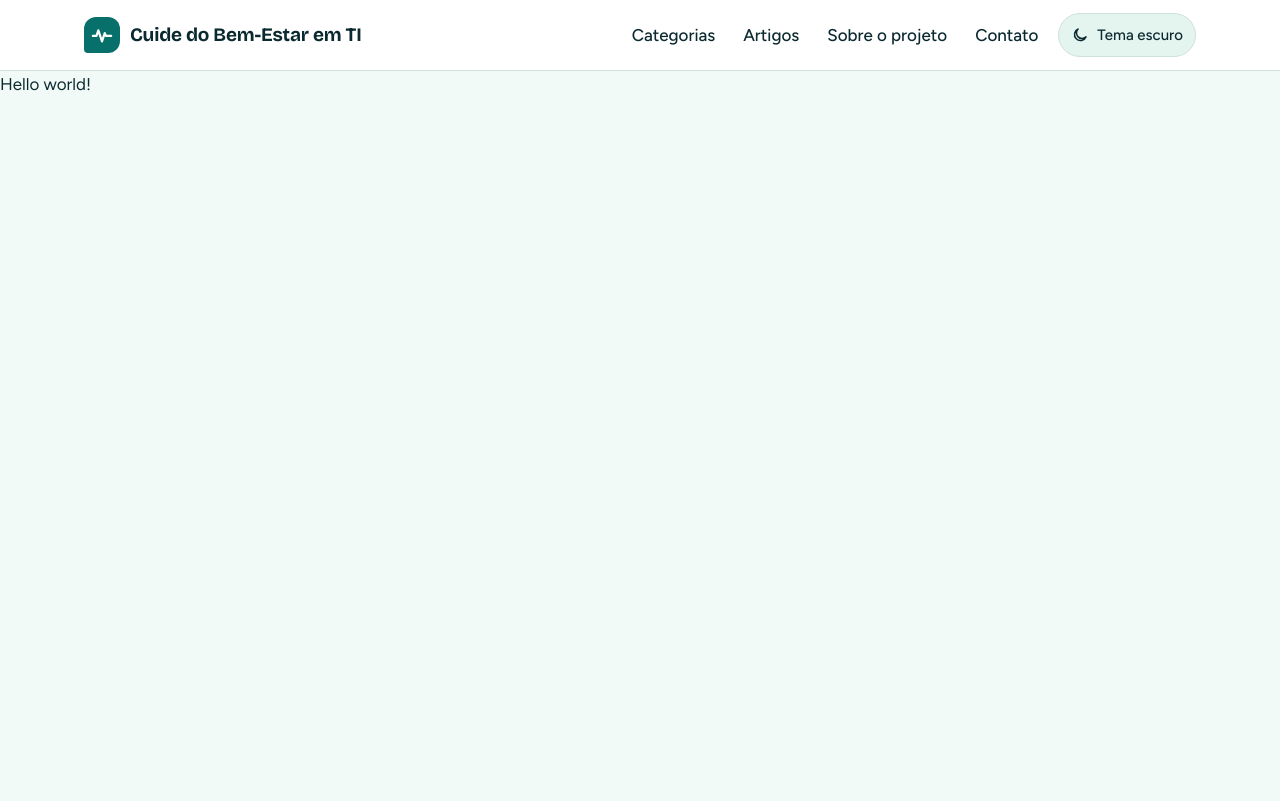
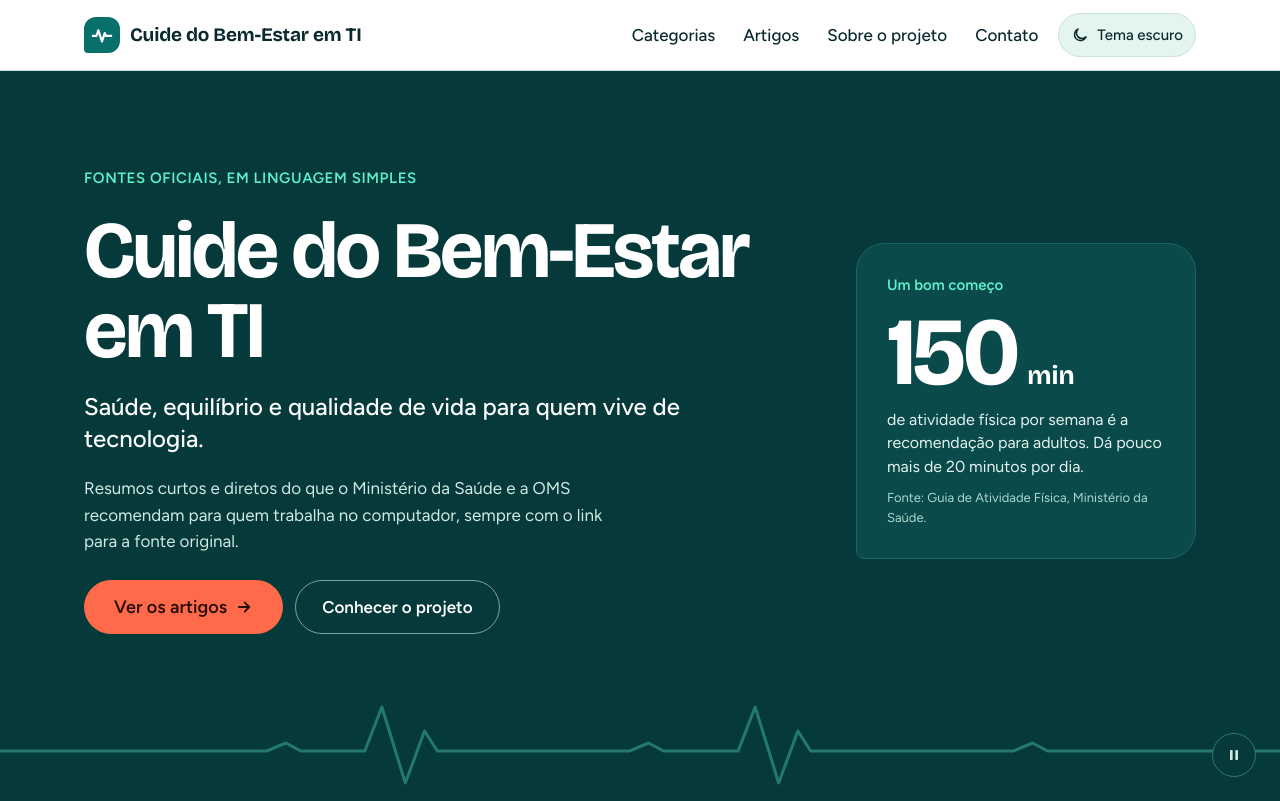
Before and after one commit to matheuspadilha/cuide-do-bem-estar-em-ti, a Next.js app: page / in a window 1280 px wide. Built offline with nearby package versions, Linux system fonts and the light colour scheme.

Commit message:
feat: add landing page hero
Co-Authored-By: Claude Opus 5.5 <noreply@anthropic.com>

```diff
--- a/src/app/globals.css
+++ b/src/app/globals.css
@@ -95,6 +95,25 @@
   --font-display: var(--font-bricolage), ui-sans-serif, system-ui, sans-serif;
 
   --radius-card: 20px 20px 20px 6px;
+
+  /* Linha de batimento do topo: desenho inicial e trecho que percorre a linha em loop */
+  --animate-pulse-draw: pulse-draw 2.6s ease-out 0.2s forwards;
+  --animate-pulse-trace: pulse-trace 3.2s linear infinite;
+
+  @keyframes pulse-draw {
+    to {
+      stroke-dashoffset: 0;
+    }
+  }
+
+  @keyframes pulse-trace {
+    from {
+      stroke-dashoffset: 2;
+    }
+    to {
+      stroke-dashoffset: 0;
+    }
+  }
 }
 
 /* Contêiner padrão das seções: largura máxima e margem lateral fluida */
--- a/src/app/page.tsx
+++ b/src/app/page.tsx
@@ -1,7 +1,9 @@
+import Hero from "@/components/Hero";
+
 export default function Home() {
   return (
     <main>
-      <div>Hello world!</div>
+      <Hero />
     </main>
   );
 }
--- /dev/null
+++ b/src/components/Hero.tsx
@@ -0,0 +1,60 @@
+import PulseLine from "@/components/PulseLine";
+import { ArrowRightIcon } from "@/components/icons/InterfaceIcons";
+
+export default function Hero() {
+  return (
+    <section className="relative overflow-hidden bg-hero text-white">
+      <div className="page-container relative flex flex-wrap items-center gap-[clamp(28px,5vw,64px)] pt-[clamp(44px,8vw,96px)] pb-[clamp(112px,13vw,168px)]">
+        <div className="flex min-w-0 flex-[1_1_480px] flex-col items-start gap-5">
+          <p className="text-[15px] font-semibold tracking-[0.04em] text-vital uppercase">
+            Fontes oficiais, em linguagem simples
+          </p>
+          <h1 className="text-[clamp(40px,6.6vw,80px)] leading-none font-bold tracking-[-0.03em] text-white">
+            Cuide do <span className="whitespace-nowrap">Bem-Estar</span> em TI
+          </h1>
+          <p className="text-[clamp(19px,2.2vw,24px)] leading-[1.35] font-medium">
+            Saúde, equilíbrio e qualidade de vida para quem vive de tecnologia.
+          </p>
+          <p className="max-w-[540px] text-[#cfe9e3]">
+            Resumos curtos e diretos do que o Ministério da Saúde e a OMS recomendam para quem
+            trabalha no computador, sempre com o link para a fonte original.
+          </p>
+          <div className="mt-1.5 flex flex-wrap gap-3">
+            <a
+              href="#categorias"
+              className="inline-flex min-h-[54px] items-center gap-2 rounded-full bg-cta px-[30px] text-lg font-semibold text-on-cta no-underline hover:text-on-cta hover:brightness-105 focus-visible:outline-white"
+            >
+              Ver os artigos
+              <ArrowRightIcon className="size-[18px]" />
+            </a>
+            <a
+              href="#sobre"
+              className="inline-flex min-h-[54px] items-center rounded-full border border-[#6fa9a2] px-[26px] font-semibold text-white no-underline hover:border-vital hover:text-white focus-visible:outline-white"
+            >
+              Conhecer o projeto
+            </a>
+          </div>
+        </div>
+
+        <div className="flex min-w-0 flex-[0_1_340px] max-[900px]:flex-[1_1_340px] flex-col gap-2.5 rounded-[28px_28px_28px_8px] border border-hero-line bg-hero-card p-[clamp(22px,3vw,30px)]">
+          <p className="text-[15px] font-semibold text-vital">Um bom começo</p>
+          <p className="flex items-baseline gap-2.5 font-display font-bold whitespace-nowrap text-white">
+            <span className="text-[clamp(64px,9vw,96px)] leading-[0.95] tracking-[-0.03em]">
+              150
+            </span>
+            <span className="text-[26px]">min</span>
+          </p>
+          <p className="text-base leading-[1.45] text-[#e3f4f0]">
+            de atividade física por semana é a recomendação para adultos. Dá pouco mais de 20
+            minutos por dia.
+          </p>
+          <p className="text-[13px] text-[#a9d6cd]">
+            Fonte: Guia de Atividade Física, Ministério da Saúde.
+          </p>
+        </div>
+      </div>
+
+      <PulseLine />
+    </section>
+  );
+}
--- /dev/null
+++ b/src/components/PulseLine.tsx
@@ -0,0 +1,57 @@
+"use client";
+
+import { useState } from "react";
+import { PauseIcon, PlayIcon } from "@/components/icons/InterfaceIcons";
+
+const PULSE_PATH =
+  "M0 52h250l18-8 14 8h60l16-44 22 76 18-52 12 20h180l18-8 14 8h70l16-44 22 76 18-52 12 20h190l18-8 14 8h218";
+
+const pausedClass = "group-data-[paused=true]:[animation-play-state:paused]";
+
+// Linha de batimento que atravessa o topo. O botão de pausa atende à WCAG 2.2.2;
+// com "reduzir movimento" no sistema, a linha fica estática e o botão some.
+export default function PulseLine() {
+  const [paused, setPaused] = useState(false);
+
+  return (
+    <div data-paused={paused} className="group">
+      <svg
+        aria-hidden="true"
+        viewBox="0 0 1200 88"
+        preserveAspectRatio="none"
+        fill="none"
+        className="absolute bottom-3.5 left-0 h-[88px] w-full stroke-vital"
+      >
+        <path
+          d={PULSE_PATH}
+          pathLength={1}
+          vectorEffect="non-scaling-stroke"
+          strokeWidth={3}
+          strokeLinecap="round"
+          strokeLinejoin="round"
+          className={`animate-pulse-draw opacity-35 [stroke-dasharray:2] [stroke-dashoffset:2] motion-reduce:animate-none motion-reduce:opacity-100 motion-reduce:[stroke-dashoffset:0] ${pausedClass}`}
+        />
+        <path
+          d={PULSE_PATH}
+          pathLength={1}
+          vectorEffect="non-scaling-stroke"
+          strokeWidth={3}
+          strokeLinecap="round"
+          strokeLinejoin="round"
+          className={`animate-pulse-trace [stroke-dasharray:0.35_1.65] [stroke-dashoffset:2] motion-reduce:hidden ${pausedClass}`}
+        />
+      </svg>
+
+      <button
+        type="button"
+        onClick={() => setPaused((value) => !value)}
+        aria-label="Pausar animação"
+        aria-pressed={paused}
+        title={paused ? "Retomar animação" : "Pausar animação"}
+        className="absolute right-[clamp(16px,4vw,24px)] bottom-6 inline-flex size-11 items-center justify-center rounded-full border border-[#2f7a75] bg-hero text-[#cfe9e3] hover:border-vital hover:text-white focus-visible:outline-white motion-reduce:hidden"
+      >
+        {paused ? <PlayIcon className="size-4" /> : <PauseIcon className="size-4" />}
+      </button>
+    </div>
+  );
+}
--- a/src/components/icons/InterfaceIcons.tsx
+++ b/src/components/icons/InterfaceIcons.tsx
@@ -42,6 +42,32 @@ export function MenuIcon(props: IconProps) {
   );
 }
 
+export function ArrowRightIcon(props: IconProps) {
+  return (
+    <svg viewBox="0 0 24 24" strokeWidth={2.4} aria-hidden="true" {...strokeProps} {...props}>
+      <path d="M5 12h14" />
+      <path d="M13 6l6 6-6 6" />
+    </svg>
+  );
+}
+
+export function PlayIcon(props: IconProps) {
+  return (
+    <svg viewBox="0 0 24 24" fill="currentColor" aria-hidden="true" {...props}>
+      <path d="M7 4.5v15l13-7.5z" />
+    </svg>
+  );
+}
+
+export function PauseIcon(props: IconProps) {
+  return (
+    <svg viewBox="0 0 24 24" fill="currentColor" aria-hidden="true" {...props}>
+      <rect x="6" y="4.5" width="4" height="15" rx="1" />
+      <rect x="14" y="4.5" width="4" height="15" rx="1" />
+    </svg>
+  );
+}
+
 export function CloseIcon(props: IconProps) {
   return (
     <svg viewBox="0 0 24 24" strokeWidth={2.2} aria-hidden="true" {...strokeProps} {...props}>
```
